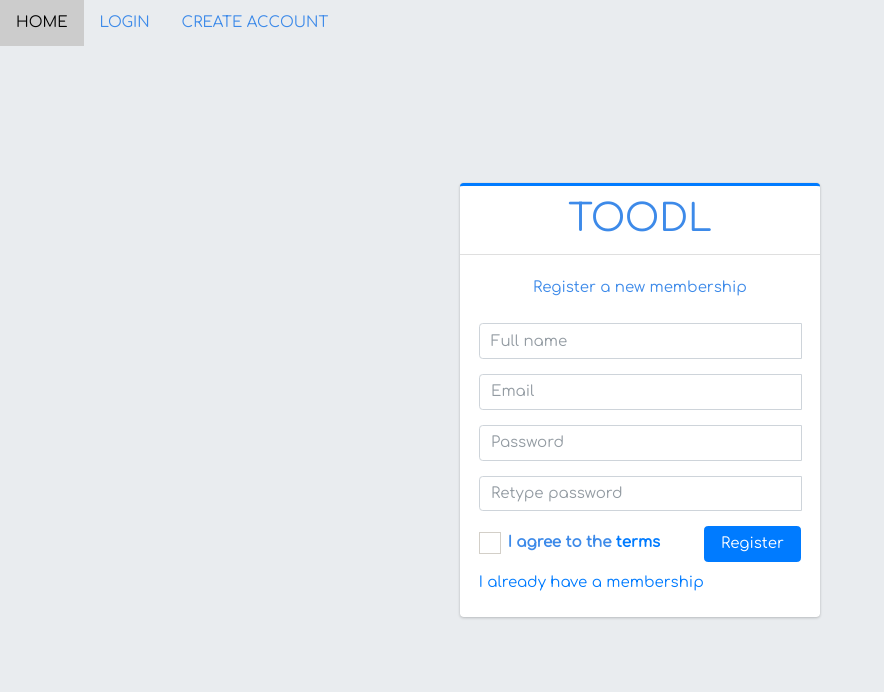
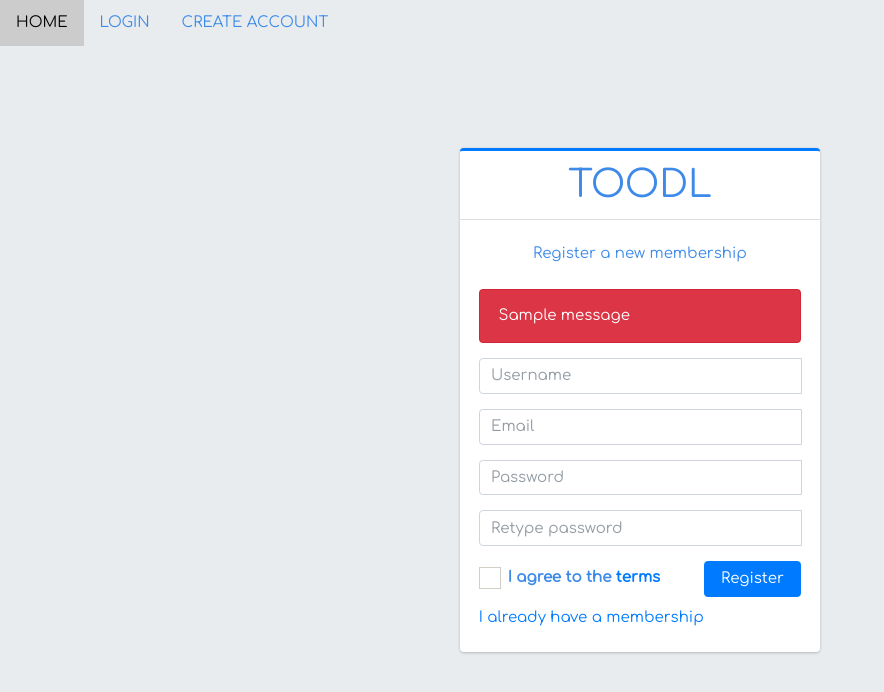
Before and after one commit to Conner-Fulford/toodl, a Django app: page /register/ in a window 1280 px wide. Shown: the top 692 px of the page, without its empty margins (0-884 px from the left). Run offline with Django 4.2, Linux system fonts and the light colour scheme; tables that the repository leaves empty hold one stand-in row (values such as "Sample post"); one stand-in notice (Sample message) is shown; some libraries are stand-ins or nearby versions.

Commit message:
added basic user auth and error check for if user exists

```diff
--- a/home/templates/register.html
+++ b/home/templates/register.html
@@ -53,25 +53,32 @@
     </div>
     <div class="card-body">
       <p class="login-box-msg">Register a new membership</p>
-
+      {% if messages %}
+      <div class="alert alert-danger">
+        {% for message in messages %}
+          {{ message }}
+        {% endfor %}
+      </div>
+      {% endif %}
       <form action="#" method="post">
+        {% csrf_token %}
         <div class="input-group mb-3">
-          <input type="text" class="form-control" placeholder="Full name">
+          <input type="text" class="form-control" name="username" placeholder="Username">
           <div class="input-group-append">
           </div>
         </div>
         <div class="input-group mb-3">
-          <input type="email" class="form-control" placeholder="Email">
+          <input type="email" class="form-control" name="email" placeholder="Email">
           <div class="input-group-append">
           </div>
         </div>
         <div class="input-group mb-3">
-          <input type="password" class="form-control" placeholder="Password">
+          <input type="password" class="form-control" name="password" placeholder="Password">
           <div class="input-group-append">
           </div>
         </div>
         <div class="input-group mb-3">
-          <input type="password" class="form-control" placeholder="Retype password">
+          <input type="password" class="form-control" name="retype_password" placeholder="Retype password">
           <div class="input-group-append">
           </div>
         </div>
--- a/home/views.py
+++ b/home/views.py
@@ -1,18 +1,59 @@
-from django.shortcuts import render
+from django.db import IntegrityError
+from django.shortcuts import render, redirect
+from django.contrib.auth.models import User, auth
+from django.contrib import messages
+
 
 # Create your views here.
 def calendar(request):
     # Render the HTML template index.html
-    return render(request, 'calendar.html')
+    return render(request, "calendar.html")
+
 
 # Create your views here.
 def login(request):
-    # Render the HTML template index.html
-    return render(request, 'login.html')
+    if request.method == "POST":
+        username = request.POST["username"]
+        password = request.POST["password"]
+
+        user = auth.authenticate(username=username, password=password)
+
+        if user is not None:
+            auth.login(request, user)
+            return redirect("/calendar")
+        else:
+            messages.info(request, "Invalid username or password")
+            return redirect("/login")
+    else:
+        # Render the HTML template index.html
+        return render(request, "login.html")
+
 
 def register(request):
+    if request.method == "POST":
+        username = request.POST["username"]
+        email = request.POST["email"]
+        password = request.POST["password"]
+        retype_password = request.POST["retype_password"]
+        terms = request.POST.get("terms")
+        try:
+            if terms is not None and retype_password == password:
+                user = User.objects.create_user(
+                    username=username, password=password, email=email
+                )
+                user.save()
+                print(f"User {user.username} created.")
+                return redirect("/login")
+        except IntegrityError as error:
+            error_message = str(error)
+            if "unique constraint" in error_message and "username" in error_message:
+                messages.info(request, "Username already exits.")
+            else:
+                messages.info(request, "An error occurred while reigstering.")
+
     # Render the HTML template index.html
-    return render(request, 'register.html')
+    return render(request, "register.html")
+
 
 def index(request):
-    return render(request, 'index.html')
+    return render(request, "index.html")
```
Also changed, not shown: home/templates/calendar.html (+19 -1 lines), home/templates/login.html (+11 -3 lines).
